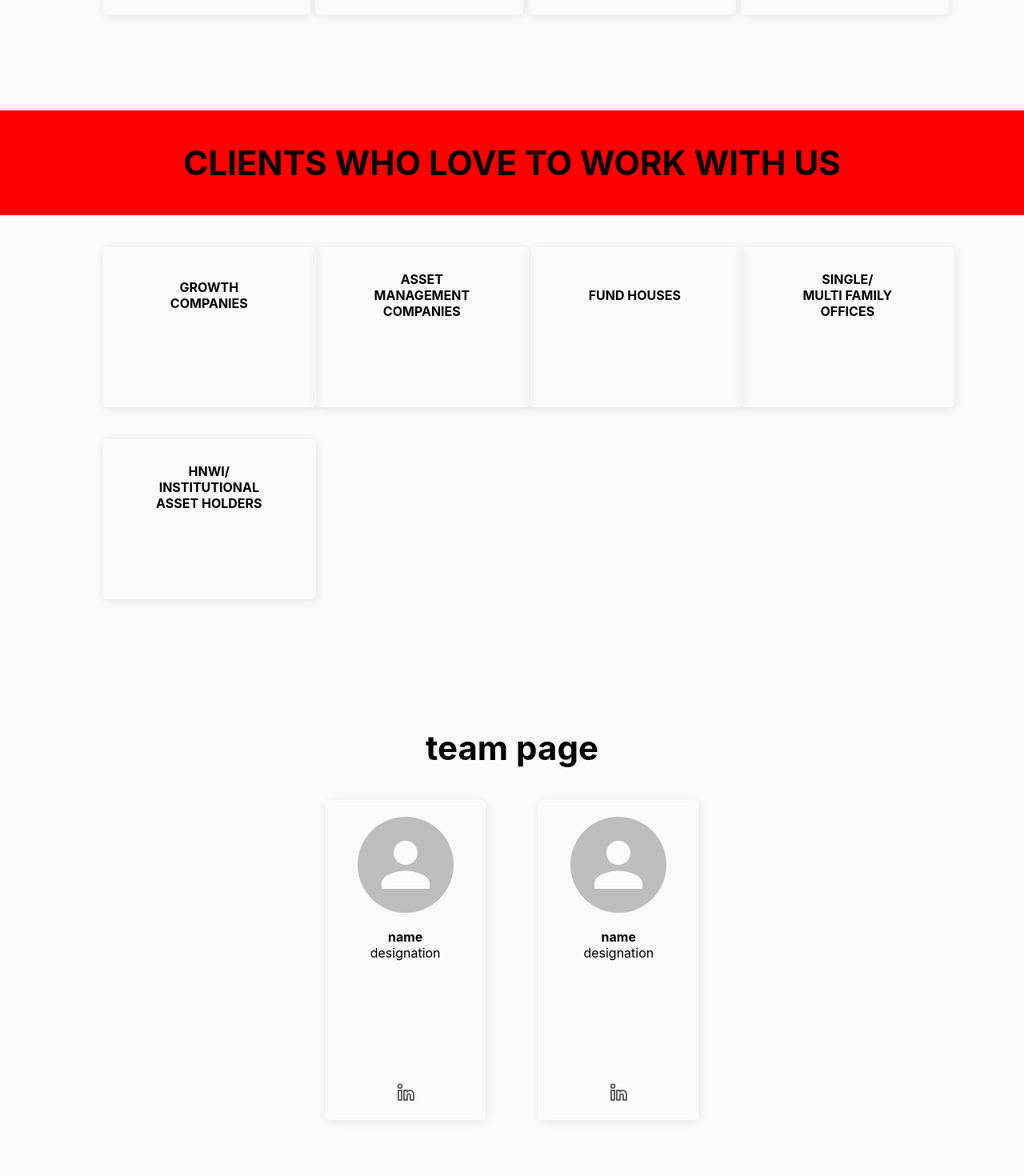
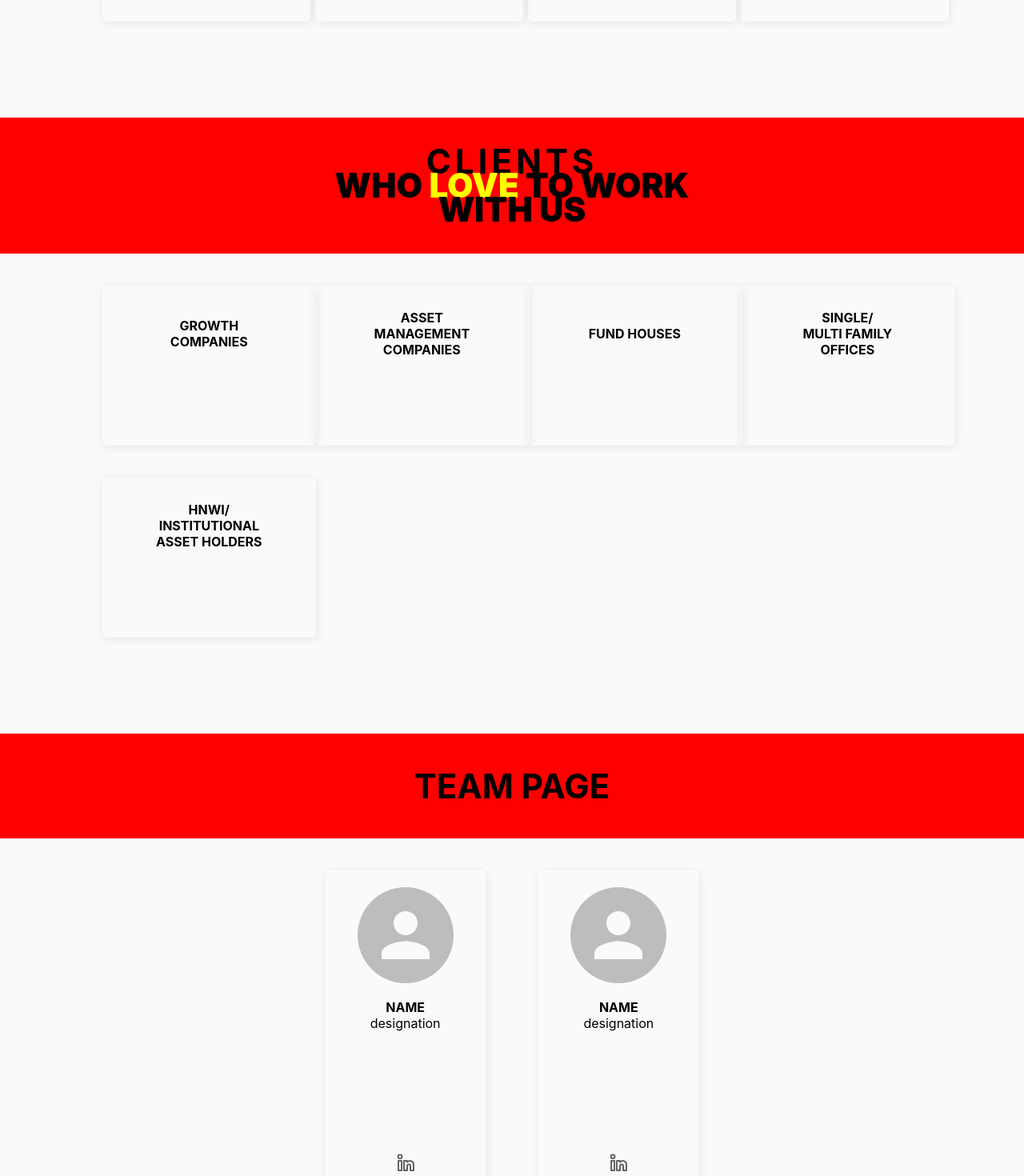
Before and after one commit to mritunjaysaha/project-1, a Next.js app: page / in a window 1280 px wide. Shown: the part 2580-4050 px from the top of the page at 80% size. Built offline with nearby package versions, Linux system fonts and the light colour scheme.

Commit message:
changed header text styles

```diff
--- a/src/body.jsx
+++ b/src/body.jsx
@@ -50,7 +50,9 @@ export function Body() {
 
             {/* Offerings */}
             <section className={styles.cardsSection}>
-                <h3>Our core services</h3>
+                <h3>
+                    Our core <span className={styles.spanColor}>services</span>
+                </h3>
                 <ul>
                     {offeringsData.map((data) => (
                         <Cards className="offeringCards" text={data} />
@@ -60,7 +62,14 @@ export function Body() {
 
             {/* Clientele */}
             <section className={styles.cardsSection}>
-                <h3>clients who love to work with us</h3>
+                <h3>
+                    clients
+                    <span>
+                        who&nbsp;<span className={styles.spanColor}>love</span>
+                        &nbsp;to work
+                    </span>
+                    <span>with us</span>
+                </h3>
                 <ul>
                     {clienteleData.map((data) => (
                         <Cards className="clienteleCards" text={data} />
--- a/styles/body.module.scss
+++ b/styles/body.module.scss
@@ -1,7 +1,4 @@
 @import "./utils.scss";
-
-// desktop margin
-$marginTopBottom: 12rem;
 
 .summarySection {
     display: none;
@@ -83,6 +80,15 @@ $marginTopBottom: 12rem;
     h3 {
         font-size: $fs-large;
         margin: 4rem 0;
+        line-height: 3rem;
+        letter-spacing: 0.5rem;
+
+        span {
+            display: flex;
+            justify-content: center;
+            font-weight: bolder !important;
+            letter-spacing: normal;
+        }
     }
 
     ul {
@@ -124,9 +130,15 @@ $marginTopBottom: 12rem;
     flex-direction: column;
     align-items: center;
 
+    margin: $marginTopBottom 0;
+
     h3 {
         font-size: $fs-medium;
-        padding: 4rem;
+        background-color: red;
+        text-transform: uppercase;
+
+        width: 100%;
+        text-align: center;
     }
 
     ul {
@@ -134,6 +146,8 @@ $marginTopBottom: 12rem;
         flex-direction: column;
         align-items: center;
         justify-content: space-evenly;
+
+        margin-top: 4rem;
     }
 
     @media only screen and (min-width: 996px) {
@@ -206,3 +220,7 @@ $marginTopBottom: 12rem;
         }
     }
 }
+
+.spanColor {
+    color: yellow;
+}
--- a/styles/teamPageCards.module.scss
+++ b/styles/teamPageCards.module.scss
@@ -43,6 +43,7 @@
             font-weight: $fw-bold;
             margin: 0;
             padding: 0;
+            background-color: inherit;
         }
 
         p {
--- a/styles/utils.scss
+++ b/styles/utils.scss
@@ -29,3 +29,6 @@ $box-shadow-hover: 1px 2px 12px 0px rgba(0, 0, 0, 0.2);
 
 // animation
 $card-transition: ease-in 0.3s;
+
+// desktop margin
+$marginTopBottom: 12rem;
```
